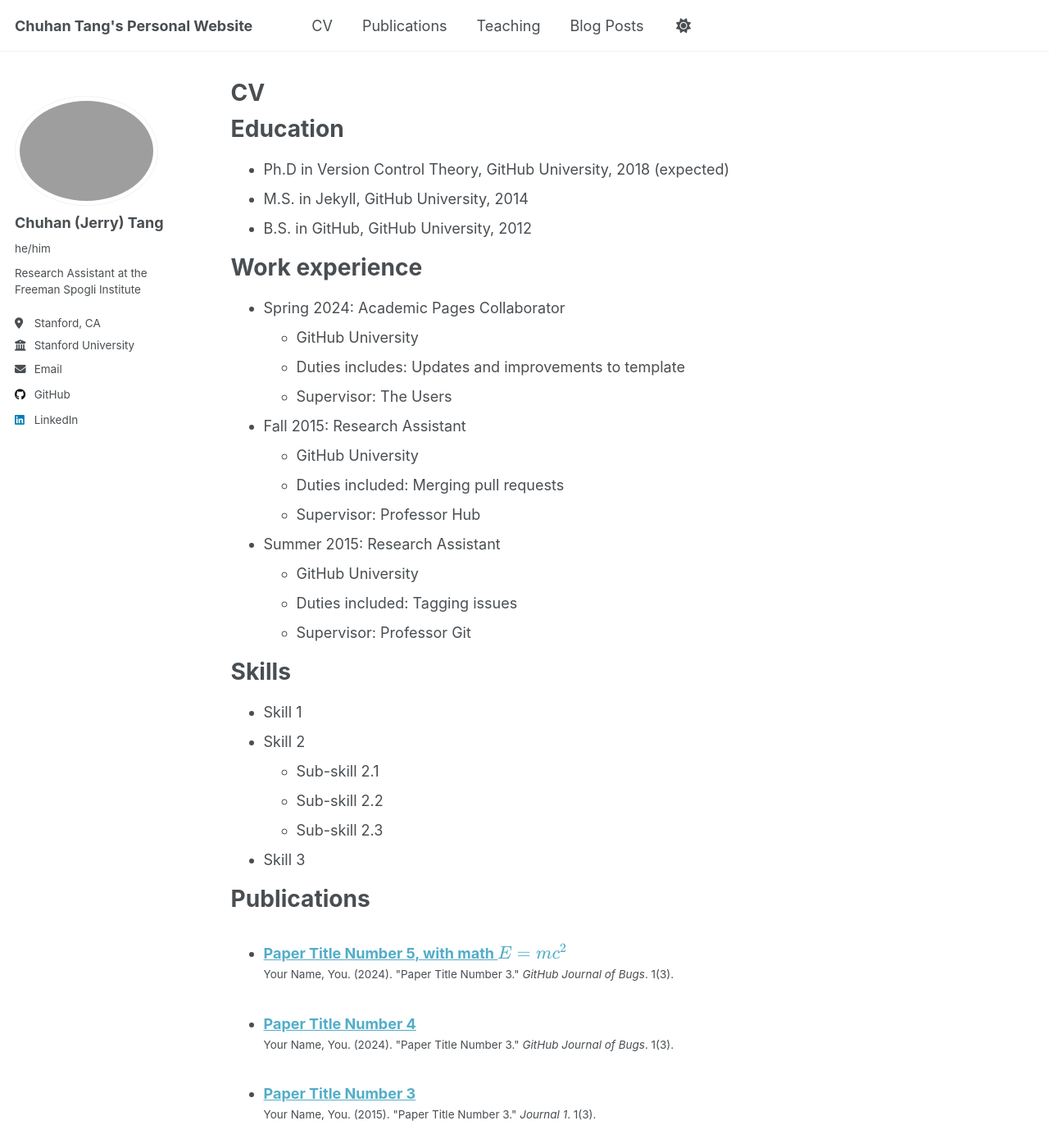
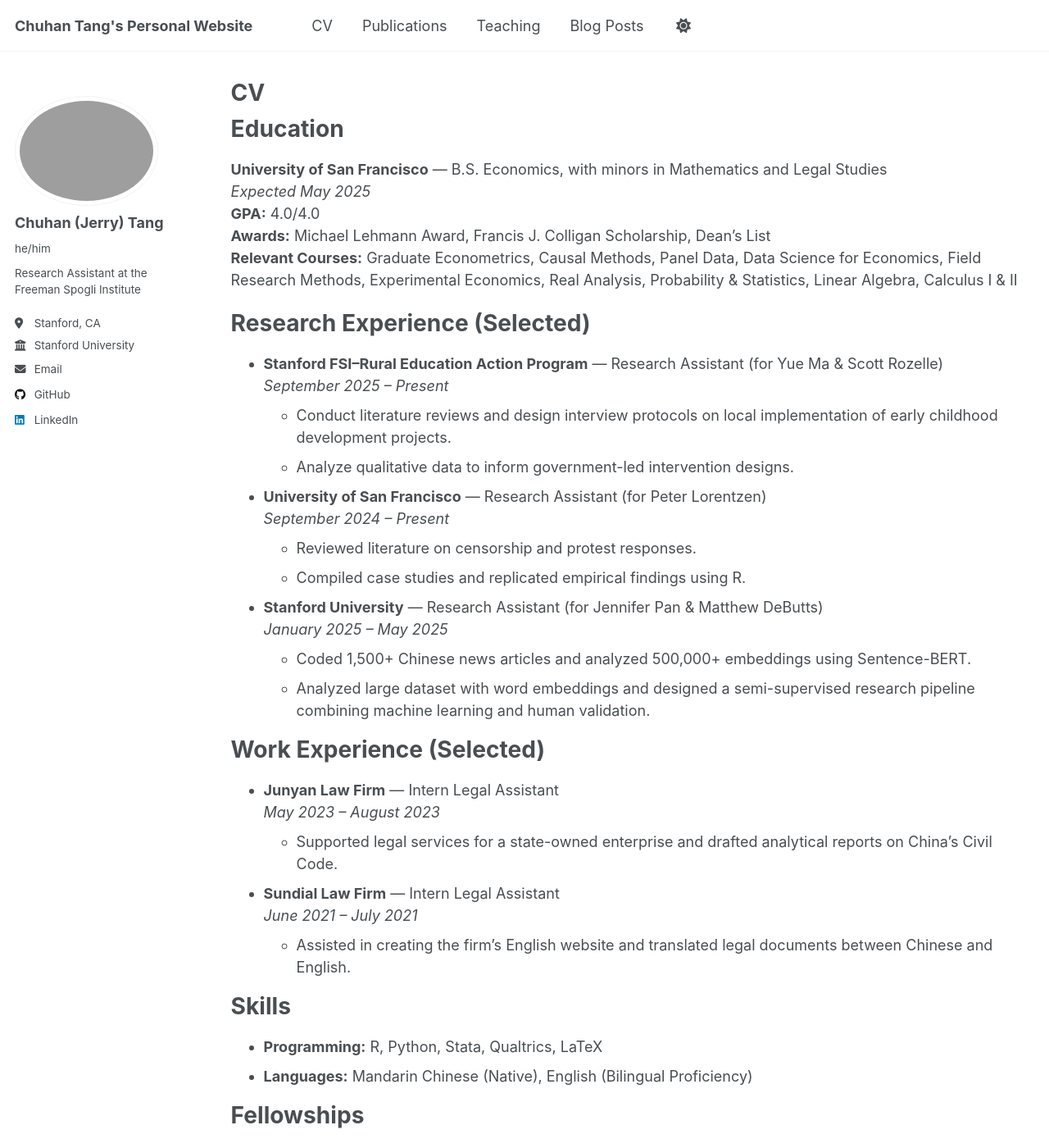
Before and after one commit to chuhan-tang/chuhan-tang.github.io, a Jekyll site: the page built from _pages/cv.md, in a window 1280 px wide and 1400 px high. Shown: the whole window at 82% size. Built offline with Jekyll 4.4.1, drawn with Linux system fonts in a browser that asks for light colours; a script that is not in the unit is left out; some of the changed text lies outside the part shown.

Commit message:
Update cv.md

```diff
--- a/_pages/cv.md
+++ b/_pages/cv.md
@@ -9,56 +9,49 @@ redirect_from:
 
 {% include base_path %}
 
+
 Education
 ======
-* Ph.D in Version Control Theory, GitHub University, 2018 (expected)
-* M.S. in Jekyll, GitHub University, 2014
-* B.S. in GitHub, GitHub University, 2012
+**University of San Francisco** — B.S. Economics, with minors in Mathematics and Legal Studies
+  *Expected May 2025*
+  **GPA:** 4.0/4.0
+  **Awards:** Michael Lehmann Award, Francis J. Colligan Scholarship, Dean’s List
+  **Relevant Courses:** Graduate Econometrics, Causal Methods, Panel Data, Data Science for Economics, Field Research Methods, Experimental Economics, Real Analysis, Probability & Statistics, Linear Algebra, Calculus I & II
 
-Work experience
+Research Experience (Selected)
 ======
-* Spring 2024: Academic Pages Collaborator
-  * GitHub University
-  * Duties includes: Updates and improvements to template
-  * Supervisor: The Users
+* **Stanford FSI–Rural Education Action Program** — Research Assistant (for Yue Ma & Scott Rozelle)
+  *September 2025 – Present*
+  - Conduct literature reviews and design interview protocols on local implementation of early childhood development projects.
+  - Analyze qualitative data to inform government-led intervention designs.
 
-* Fall 2015: Research Assistant
-  * GitHub University
-  * Duties included: Merging pull requests
-  * Supervisor: Professor Hub
+* **University of San Francisco** — Research Assistant (for Peter Lorentzen)
+  *September 2024 – Present*
+  - Reviewed literature on censorship and protest responses.
+  - Compiled case studies and replicated empirical findings using R.
 
-* Summer 2015: Research Assistant
-  * GitHub University
-  * Duties included: Tagging issues
-  * Supervisor: Professor Git
+* **Stanford University** — Research Assistant (for Jennifer Pan & Matthew DeButts)
+  *January 2025 – May 2025*
+  - Coded 1,500+ Chinese news articles and analyzed 500,000+ embeddings using Sentence-BERT.
+  - Analyzed large dataset with word embeddings and designed a semi-supervised research pipeline combining machine learning and human validation.
+
+Work Experience (Selected)
+======
+* **Junyan Law Firm** — Intern Legal Assistant
+  *May 2023 – August 2023*
+  - Supported legal services for a state-owned enterprise and drafted analytical reports on China’s Civil Code.
+
+* **Sundial Law Firm** — Intern Legal Assistant
+  *June 2021 – July 2021*
+  - Assisted in creating the firm’s English website and translated legal documents between Chinese and English.
 
 Skills
 ======
-* Skill 1
-* Skill 2
-  * Sub-skill 2.1
-  * Sub-skill 2.2
-  * Sub-skill 2.3
-* Skill 3
+* **Programming:** R, Python, Stata, Qualtrics, LaTeX
+* **Languages:** Mandarin Chinese (Native), English (Bilingual Proficiency)
 
-Publications
+Fellowships
 ======
-  <ul>{% for post in site.publications reversed %}
-    {% include archive-single-cv.html %}
-  {% endfor %}</ul>
-
-Talks
-======
-  <ul>{% for post in site.talks reversed %}
-    {% include archive-single-talk-cv.html  %}
-  {% endfor %}</ul>
-
-Teaching
-======
-  <ul>{% for post in site.teaching reversed %}
-    {% include archive-single-cv.html %}
-  {% endfor %}</ul>
-
-Service and leadership
-======
-* Currently signed in to 43 different slack teams
+* **Frédéric Bastiat Fellowship**, Mercatus Center (2024–2025)
+* **Asia Bridge Fellowship**, Center for Asia Pacific Studies (2024–2025)
+* **Global Student Ambassador Program**, Center for Business Studies and Innovation in Asia-Pacific (2023–2025)
```
